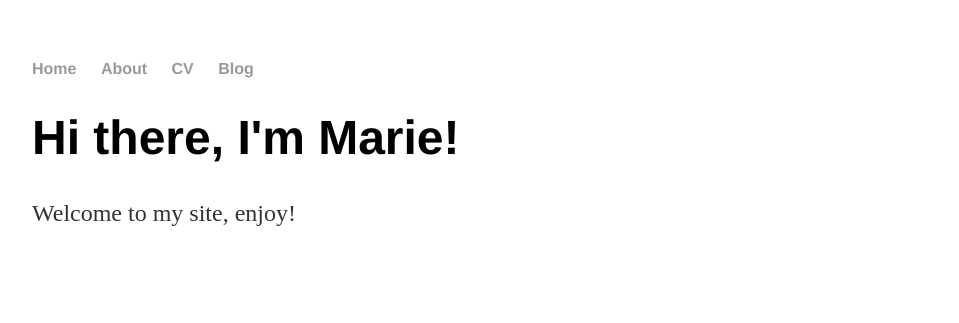
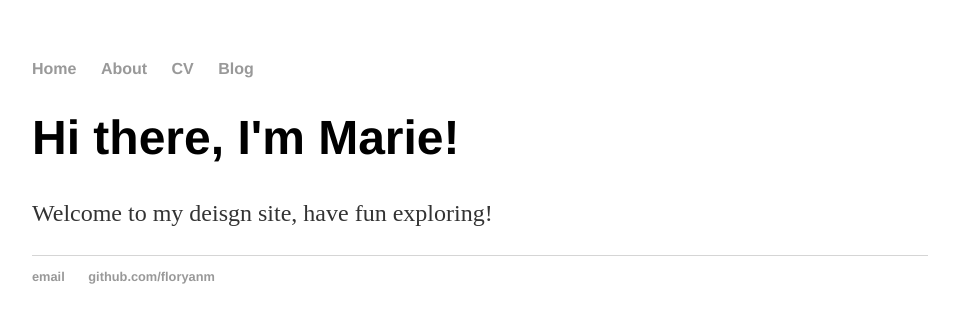
Before and after one commit to floryanm/floryanm.github.io, a Jekyll site: the page built from index.html, in a window 1280 px wide. Shown: the top 323 px of the page, without its empty margins (160-1119 px from the left). Built offline with Jekyll 4.4.1, drawn with Linux system fonts in a browser that asks for light colours.

Commit message:
Update index.html

```diff
--- a/index.html
+++ b/index.html
@@ -1,24 +1,8 @@
-<!DOCTYPE html>
-<html>
-	<head>
-		<title>Marieeee</title>
-		<!-- link to main stylesheet -->
-		<link rel="stylesheet" type="text/css" href="/css/main.css">
-	</head>
-	<body>
-		<nav>
-    		<ul>
-        		<li><a href="/">Home</a></li>
-	        	<li><a href="/about">About</a></li>
-        		<li><a href="/cv">CV</a></li>
-        		<li><a href="/blog">Blog</a></li>
-    		</ul>
-		</nav>
-		<div class="container">
-    		<div class="blurb">
-        		<h1>Hi there, I'm Marie!</h1>
-				<p>Welcome to my site, enjoy!</p>
-    		</div><!-- /.blurb -->
-		</div><!-- /.container -->
-	</body>
-</html>
+---
+layout: default
+title: Marieeeeeee
+---
+<div class="blurb">
+	<h1>Hi there, I'm Marie!</h1>
+	<p>Welcome to my deisgn site, have fun exploring!</p>
+</div><!-- /.blurb -->
```
